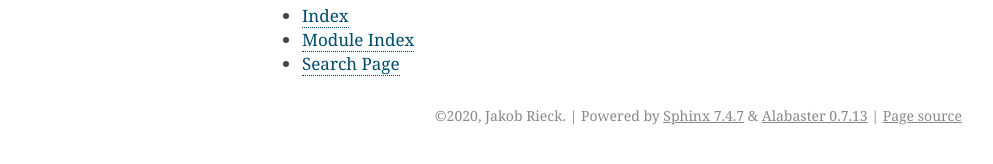
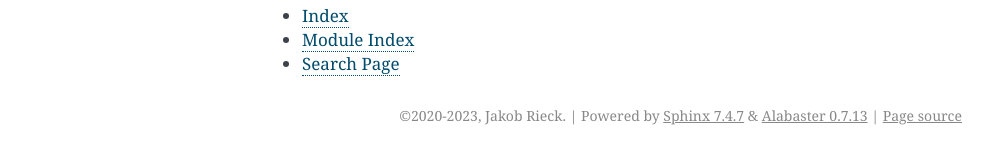
Before and after one commit to 0xbf00/dmglib, a Sphinx documentation site: the page built from docs/index.rst, in a window 1280 px wide. Shown: the part 443-607 px from the top of the page, without its empty margins (148-1141 px from the left). Built offline with Sphinx 7.4.7, drawn with Linux system fonts in a browser that asks for light colours.

```diff
--- a/docs/conf.py
+++ b/docs/conf.py
@@ -20,13 +20,13 @@ sys.path.insert(0, os.path.abspath('../src'))
 # -- Project information -----------------------------------------------------
 
 project = 'dmglib'
-copyright = '2020, Jakob Rieck'
+copyright = '2020-2023, Jakob Rieck'
 author = 'Jakob Rieck'
 
 # The short X.Y version
 version = ''
 # The full version, including alpha/beta/rc tags
-release = '0.9.3'
+release = '0.9.4'
 
 
 # -- General configuration ---------------------------------------------------
--- a/setup.py
+++ b/setup.py
@@ -5,7 +5,7 @@ with open("README.md", "r") as fh:
 
 setuptools.setup(
       name='dmglib',
-      version='0.9.3',
+      version='0.9.4',
       description='Work with macOS DMG disk images',
       long_description=long_desc,
       long_description_content_type="text/markdown",
```
